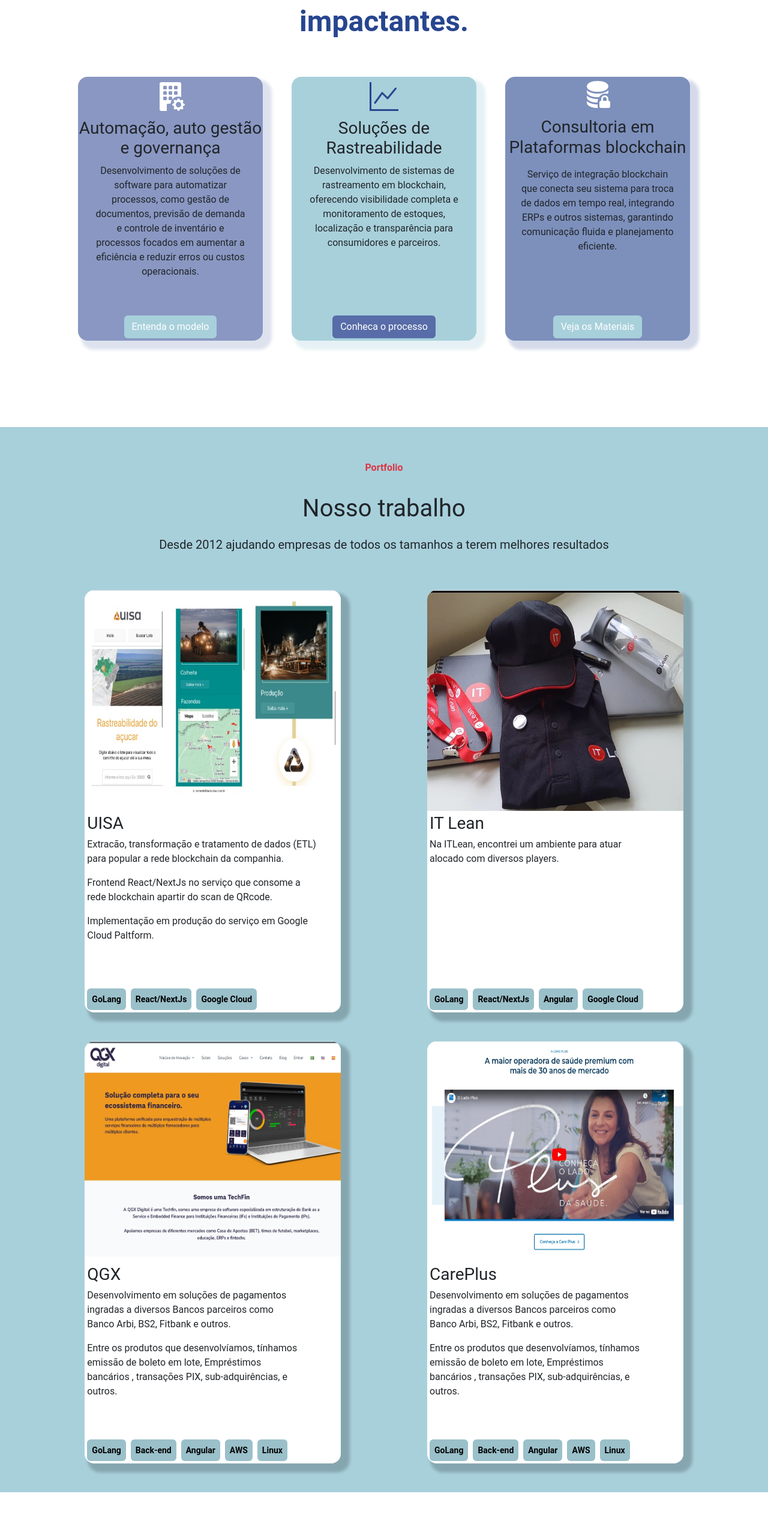
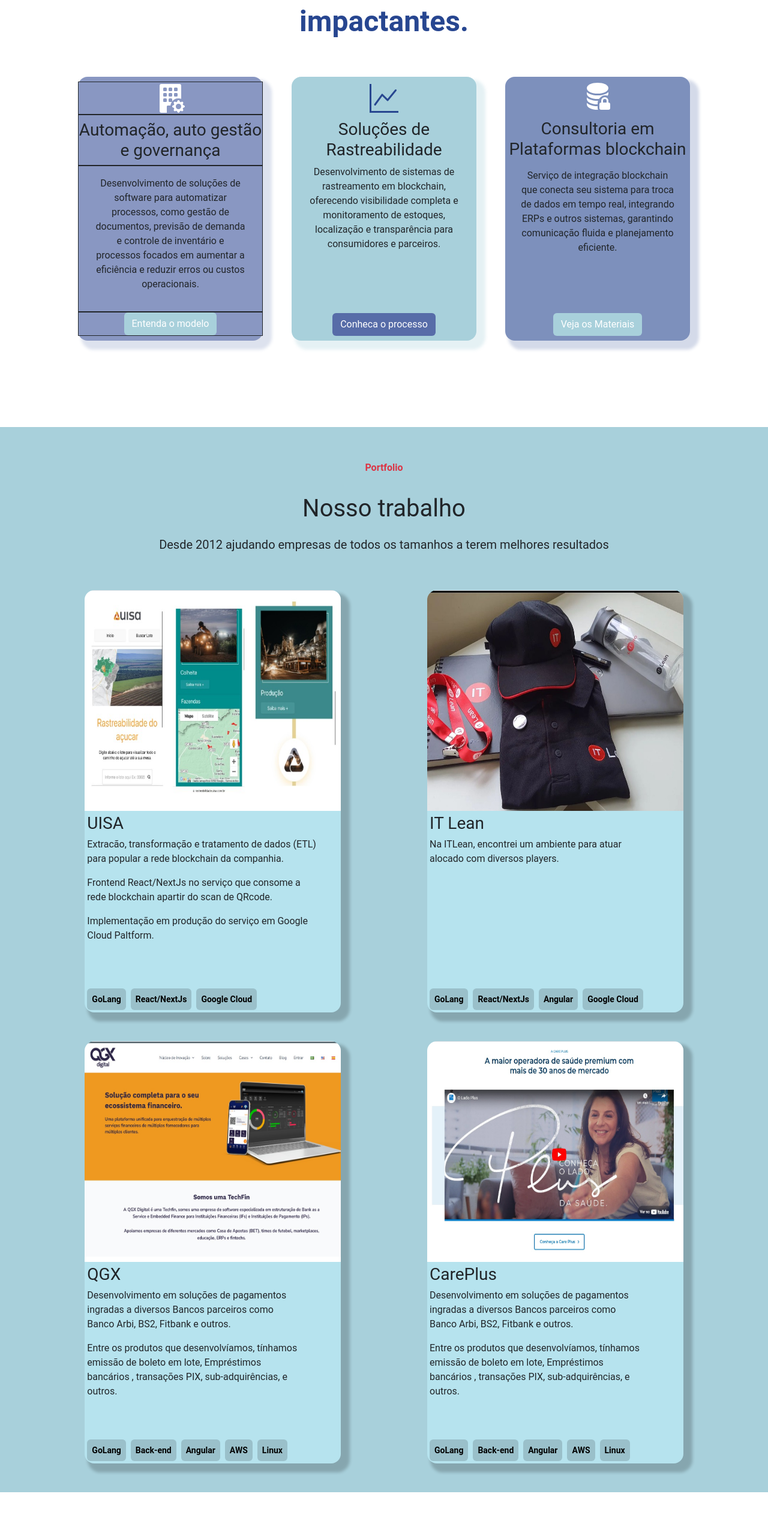
Before and after one commit to Marck36/Lucas-Costa-Consultoria, an Angular app: page /consultancy in a window 1280 px wide. Shown: the part 1400-3966 px from the top of the page at 60% size. Built offline with nearby package versions, Linux system fonts and the light colour scheme.

Commit message:
ajustando home

```diff
--- a/src/app/modules/consultancy/consultancy.component.html
+++ b/src/app/modules/consultancy/consultancy.component.html
@@ -153,8 +153,8 @@
                 <h1 class="text-center col-sm-11" style="font-weight: 600; font-size: 48px; line-height: 1.5;">Trazemos uma vasta experiência em desenvolvimento e design de software, entregando soluções impactantes.</h1>
             </div>
             <div class="d-flex flex-row justify-content-center gap-5 px-4 py-5">
-                <div class="col-3 d-flex flex-column tile py-1" style="height: 55vh; background-color: rgba(87, 108, 168, 0.7); box-shadow: 10px 10px 5px 5px rgba(87, 108, 168, 0.200);">
-                    <div class="d-flex justify-content-center align-items-center" style="height: 8vh;">
+                <div class="col-3 d-flex flex-column tile py-2" style="height: 55vh; background-color: rgba(87, 108, 168, 0.7); box-shadow: 10px 10px 5px 5px rgba(87, 108, 168, 0.200);">
+                    <div class="d-flex justify-content-center align-items-center border border-dark" style="height: 8vh;">
                         <div class="icon-medium" style="color: #FFFFFF;">
                             <svg xmlns="http://www.w3.org/2000/svg" width="100%" height="100%" fill="currentColor" class="bi bi-building-fill-gear" viewBox="0 0 16 16">
                                 <path d="M2 1a1 1 0 0 1 1-1h10a1 1 0 0 1 1 1v7.256A4.5 4.5 0 0 0 12.5 8a4.5 4.5 0 0 0-3.59 1.787A.5.5 0 0 0 9 9.5v-1a.5.5 0 0 0-.5-.5h-1a.5.5 0 0 0-.5.5v1a.5.5 0 0 0 .5.5h1a.5.5 0 0 0 .39-.187A4.5 4.5 0 0 0 8.027 12H6.5a.5.5 0 0 0-.5.5V16H3a1 1 0 0 1-1-1zm2 1.5v1a.5.5 0 0 0 .5.5h1a.5.5 0 0 0 .5-.5v-1a.5.5 0 0 0-.5-.5h-1a.5.5 0 0 0-.5.5m3 0v1a.5.5 0 0 0 .5.5h1a.5.5 0 0 0 .5-.5v-1a.5.5 0 0 0-.5-.5h-1a.5.5 0 0 0-.5.5m3.5-.5a.5.5 0 0 0-.5.5v1a.5.5 0 0 0 .5.5h1a.5.5 0 0 0 .5-.5v-1a.5.5 0 0 0-.5-.5zM4 5.5v1a.5.5 0 0 0 .5.5h1a.5.5 0 0 0 .5-.5v-1a.5.5 0 0 0-.5-.5h-1a.5.5 0 0 0-.5.5M7.5 5a.5.5 0 0 0-.5.5v1a.5.5 0 0 0 .5.5h1a.5.5 0 0 0 .5-.5v-1a.5.5 0 0 0-.5-.5zm2.5.5v1a.5.5 0 0 0 .5.5h1a.5.5 0 0 0 .5-.5v-1a.5.5 0 0 0-.5-.5h-1a.5.5 0 0 0-.5.5M4.5 8a.5.5 0 0 0-.5.5v1a.5.5 0 0 0 .5.5h1a.5.5 0 0 0 .5-.5v-1a.5.5 0 0 0-.5-.5z"/>
@@ -162,18 +162,18 @@
                             </svg>
                         </div>
                     </div>
-                    <div class="d-flex justify-content-center align-items-top" style="height: 12vh;">
+                    <div class="d-flex justify-content-center align-items-center border border-dark" style="height: 12vh;">
                         <h3 class="text-center pt-2">Automação, auto gestão e governança</h3>
                     </div>
-                    <div class="d-flex justify-content-center" style="height: 36vh;">
+                    <div class="d-flex justify-content-center align-items-center border border-dark" style="height: 36vh;">
                         <p class="text-center col-sm-10">Desenvolvimento de soluções de software para automatizar processos, como gestão de documentos, previsão de demanda e controle de inventário e processos focados em aumentar a eficiência e reduzir erros ou custos operacionais.
                         </p>
                     </div>
-                    <div class="d-flex justify-content-center">
+                    <div class="d-flex justify-content-center border border-dark">
                         <button class="btn text-white roboto-regular" style="background-color: #a8d0db;">Entenda o modelo</button>
                     </div>
                 </div>
-                <div class="col-3 d-flex flex-column tile py-1" style="height: 55vh; background-color: #a8d0db; box-shadow: 10px 10px 5px 5px rgba(168, 208, 219, 0.300);">
+                <div class="col-3 d-flex flex-column tile py-2" style="height: 55vh; background-color: #a8d0db; box-shadow: 10px 10px 5px 5px rgba(168, 208, 219, 0.300);">
                     <div class="d-flex justify-content-center align-items-center" style="height: 8vh;">
                         <div class="icon-medium" style="color: #274690;">
                             <svg xmlns="http://www.w3.org/2000/svg" width="100%" height="100%" fill="currentColor" class="bi bi-graph-up" viewBox="0 0 16 16">
@@ -192,7 +192,7 @@
                         <button class="btn text-white roboto-regular" style="background-color: #576ca8;">Conheca o processo</button>
                     </div>
                 </div>
-                <div class="col-3 d-flex flex-column tile py-1" style="height: 55vh; background-color: rgba(39, 70, 144, 0.6); box-shadow: 10px 10px 5px 5px rgba(39, 71, 144, 0.200);">
+                <div class="col-3 d-flex flex-column tile py-2" style="height: 55vh; background-color: rgba(39, 70, 144, 0.6); box-shadow: 10px 10px 5px 5px rgba(39, 71, 144, 0.200);">
                     <div class="d-flex justify-content-center align-items-center" style="height: 8vh">
                         <div class="icon-medium" style="color: #FFFFFF;">
                             <svg style="transform: translateY(-4px);" xmlns="http://www.w3.org/2000/svg" width="100%" height="100%" fill="currentColor" class="bi bi-database-fill-lock" viewBox="0 0 16 16">
@@ -225,7 +225,7 @@
             </div>
             <div class="d-flex flex-column justify-content-center gap-5 py-4">
                 <div class="d-flex justify-content-center gap-5">
-                    <div class="d-flex flex-column col-4 me-5 rounded-4" style="height: 88vh; box-shadow: 10px 10px 5px 5px rgba(0, 0, 0, 0.2); background-color: #ffffff; overflow: hidden !important;">
+                    <div class="d-flex flex-column col-4 me-5 rounded-4" style="height: 88vh; box-shadow: 10px 10px 5px 5px rgba(0, 0, 0, 0.2); background-color: #b6e3ee; overflow: hidden !important;">
                         <div class=" border-top rounde" style="height: 46vh; overflow: hidden !important;">
                             <img class="" loading="lazy" src="assets/images/portifolio/UISA.jpeg" alt="Site da UISA" class="" style="width: 100%; height: 100%;">
                         </div>
@@ -243,7 +243,7 @@
                             <a class="portfolio-tag-item">Google Cloud</a>
                         </div>
                     </div>
-                    <div class="d-flex flex-column col-4 ms-5 rounded-4" style="height: 88vh; box-shadow: 10px 10px 5px 5px rgba(0, 0, 0, 0.2); background-color: #ffffff; overflow: hidden !important;">
+                    <div class="d-flex flex-column col-4 ms-5 rounded-4" style="height: 88vh; box-shadow: 10px 10px 5px 5px rgba(0, 0, 0, 0.2); background-color: #b6e3ee; overflow: hidden !important;">
                         <div class=" border-top" style="height: 46vh; overflow: hidden !important;">
                             <img loading="lazy" src="assets/images/portifolio/IT-Lean.jpeg" alt="Site da IT Lean" class="" style="width: 100%; height: 100%;">
                         </div>
@@ -262,7 +262,7 @@
                     </div>
                 </div>
                 <div class="d-flex justify-content-center gap-5">
-                    <div class="d-flex flex-column col-4 me-5 rounded-4" style="height: 88vh; box-shadow: 10px 10px 5px 5px rgba(0, 0, 0, 0.2); background-color: #ffffff; overflow: hidden !important;">
+                    <div class="d-flex flex-column col-4 me-5 rounded-4" style="height: 88vh; box-shadow: 10px 10px 5px 5px rgba(0, 0, 0, 0.2); background-color: #b6e3ee; overflow: hidden !important;">
                         <div class=" border-top" style="height: 46vh; overflow: hidden !important;">
                             <img loading="lazy" src="assets/images/portifolio/QGX.jpeg" alt="Site da QGX" class="" style="width: 100%; height: 100%;">
                         </div>
@@ -281,7 +281,7 @@
                             <a class="portfolio-tag-item ">Linux</a>
                         </div>
                     </div>
-                    <div class="d-flex flex-column col-4 ms-5 rounded-4" style="height: 88vh; box-shadow: 10px 10px 5px 5px rgba(0, 0, 0, 0.2); background-color: #ffffff; overflow: hidden !important;">
+                    <div class="d-flex flex-column col-4 ms-5 rounded-4" style="height: 88vh; box-shadow: 10px 10px 5px 5px rgba(0, 0, 0, 0.2); background-color: #b6e3ee; overflow: hidden !important;">
                         <div class=" border-top" style="height: 46vh; overflow: hidden !important;">
                             <img loading="lazy" src="assets/images/portifolio/CarePlus.jpeg" alt="Site da CarePlus" class="" style="width: 100%; height: 100%;">
                         </div>
```
